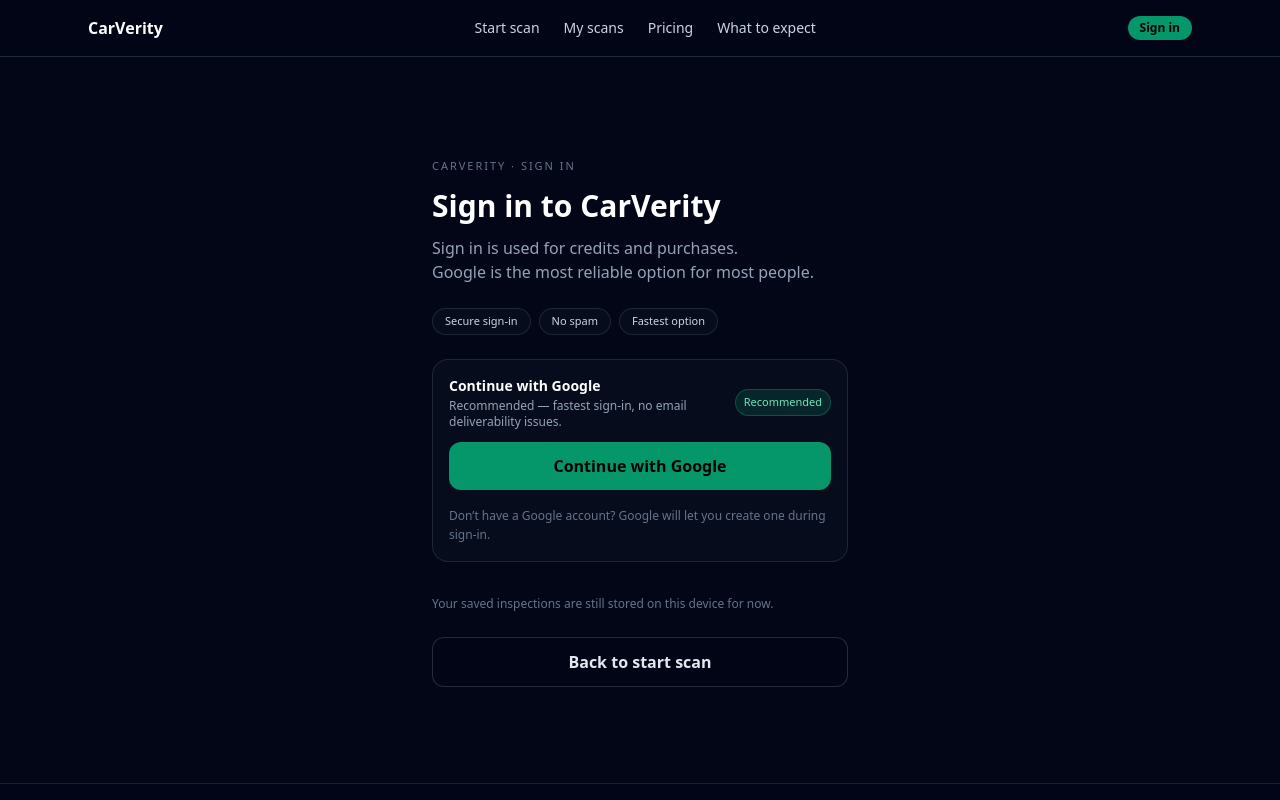
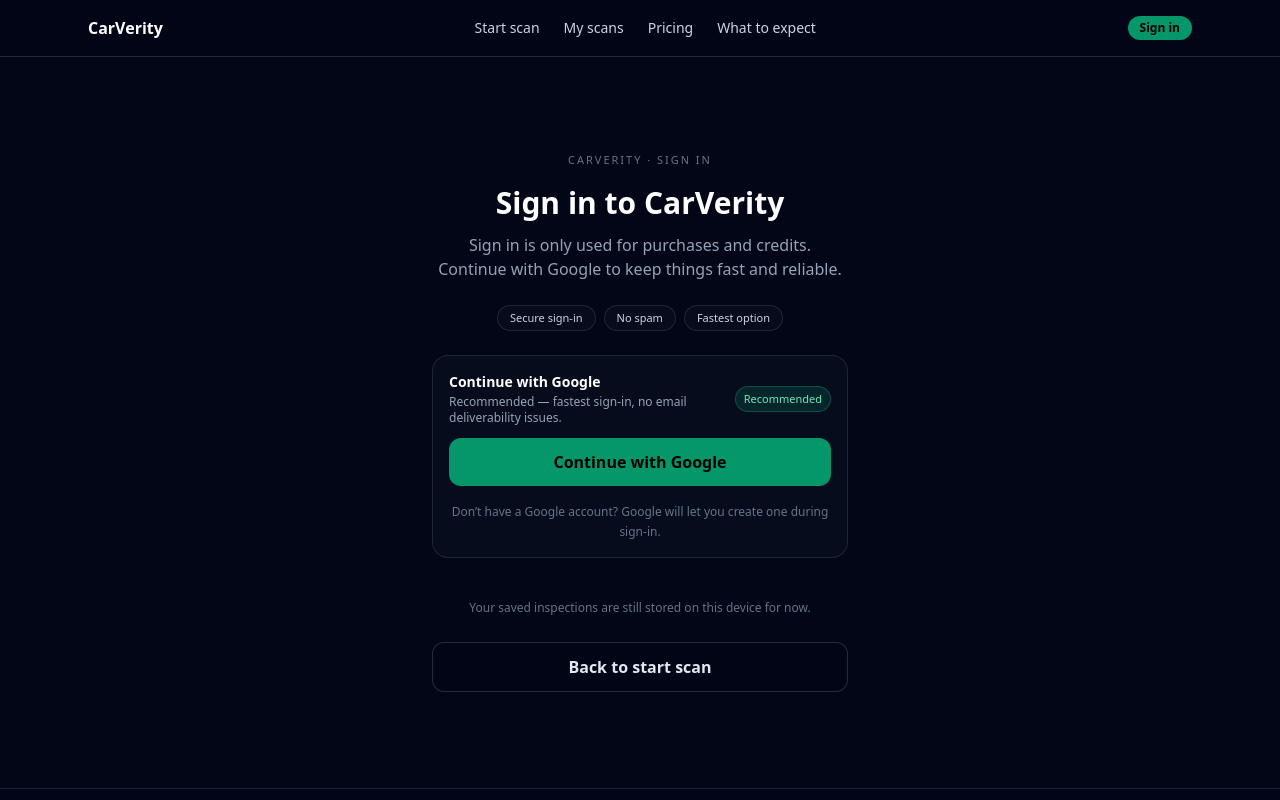
Before and after one commit to jeremy-swallow/carverity-clean, a React (Vite) app: page /sign-in in a window 1280 px wide. Shown: the top 800 px of the page. Built offline with nearby package versions, Linux system fonts and the light colour scheme; no server answers.

Commit message:
Make sign-in Google-only and center copy

```diff
--- a/src/pages/SignIn.tsx
+++ b/src/pages/SignIn.tsx
@@ -16,7 +16,7 @@ export default function SignIn() {
     try {
       setSending(true);
       await signInWithGoogle();
-      // Supabase will redirect automatically for OAuth
+      // Redirect happens automatically
     } catch (err) {
       console.error("Google sign-in error:", err);
       setError("Google sign-in is not available right now.");
@@ -26,22 +26,22 @@ export default function SignIn() {
 
   return (
     <div className="max-w-md mx-auto px-4 py-24">
-      <span className="text-[11px] uppercase tracking-[0.18em] text-slate-500">
+      <span className="text-[11px] uppercase tracking-[0.18em] text-slate-500 block text-center mb-4">
         CarVerity · Sign in
       </span>
 
-      <h1 className="text-3xl font-semibold text-white mt-3 mb-3">
+      <h1 className="text-3xl font-semibold text-white mb-3 text-center">
         Sign in to CarVerity
       </h1>
 
-      <p className="text-slate-400 mb-6">
-        Sign in is used for credits and purchases.
+      <p className="text-slate-400 mb-6 text-center">
+        Sign in is only used for purchases and credits.
         <br />
-        Google is the most reliable option for most people.
+        Continue with Google to keep things fast and reliable.
       </p>
 
       {/* Trust strip */}
-      <div className="flex flex-wrap gap-2 mb-6">
+      <div className="flex flex-wrap justify-center gap-2 mb-6">
         <span className="text-[11px] px-3 py-1 rounded-full border border-white/10 bg-slate-900/40 text-slate-300">
           Secure sign-in
         </span>
@@ -53,7 +53,7 @@ export default function SignIn() {
         </span>
       </div>
 
-      {/* Google (recommended) */}
+      {/* Google sign-in */}
       <div className="rounded-2xl border border-white/10 bg-slate-900/40 p-4">
         <div className="flex items-center justify-between gap-3 mb-3">
           <div className="min-w-0">
@@ -70,6 +70,8 @@ export default function SignIn() {
           </span>
         </div>
 
+        {error && <p className="text-red-400 text-sm mb-3">{error}</p>}
+
         <button
           type="button"
           onClick={handleGoogle}
@@ -79,22 +81,20 @@ export default function SignIn() {
           {sending ? "Opening Google…" : "Continue with Google"}
         </button>
 
-        <p className="text-xs text-slate-500 mt-4 leading-relaxed">
+        <p className="text-xs text-slate-500 mt-4 leading-relaxed text-center">
           Don’t have a Google account? Google will let you create one during
           sign-in.
         </p>
-
-        {error && <p className="text-red-400 text-sm mt-4">{error}</p>}
       </div>
 
-      <div className="mt-8 text-xs text-slate-500 leading-relaxed">
+      <div className="mt-10 text-xs text-slate-500 leading-relaxed text-center">
         Your saved inspections are still stored on this device for now.
       </div>
 
       <button
         type="button"
         onClick={() => navigate("/start-scan")}
-        className="mt-6 w-full rounded-xl border border-white/15 bg-slate-950/40 hover:bg-slate-900 text-slate-200 font-semibold px-4 py-3 transition"
+        className="w-full mt-6 rounded-xl border border-white/15 bg-slate-950/40 hover:bg-slate-900 text-slate-200 font-semibold px-4 py-3 transition"
       >
         Back to start scan
       </button>
```
